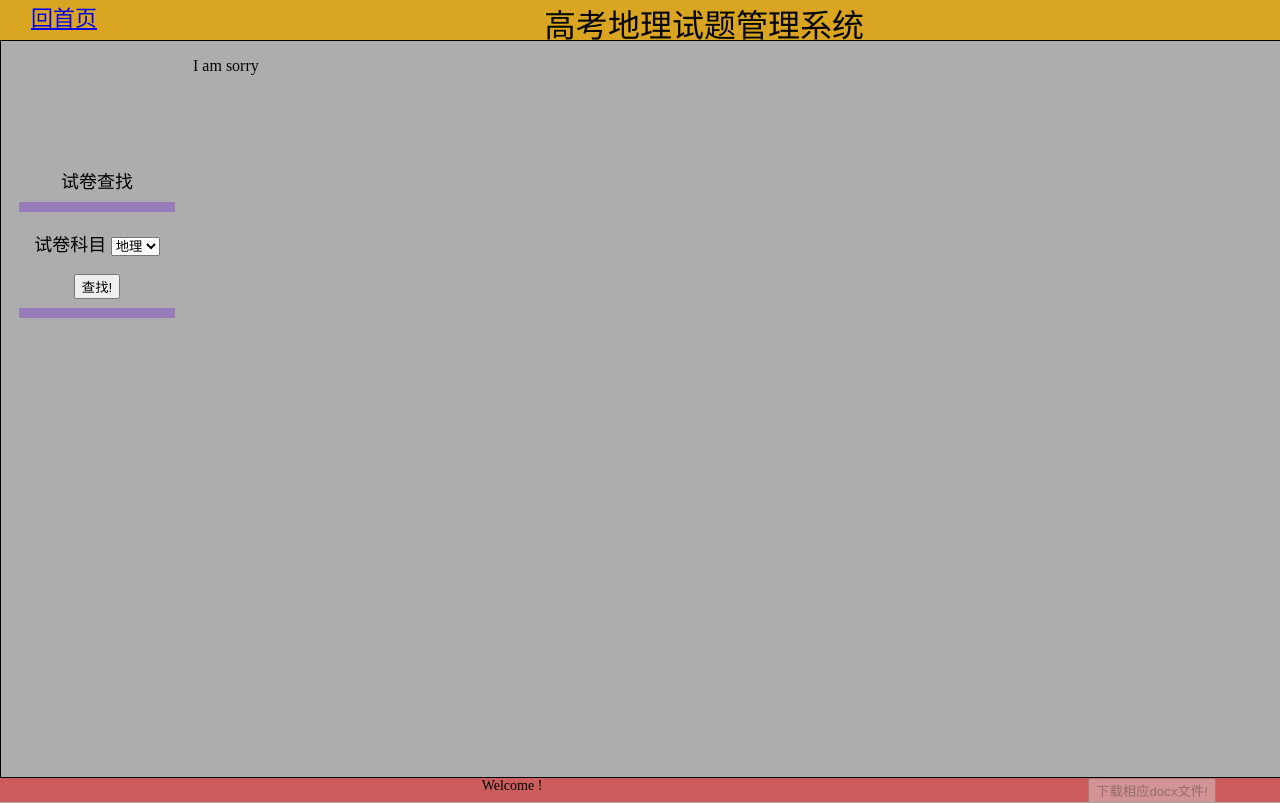
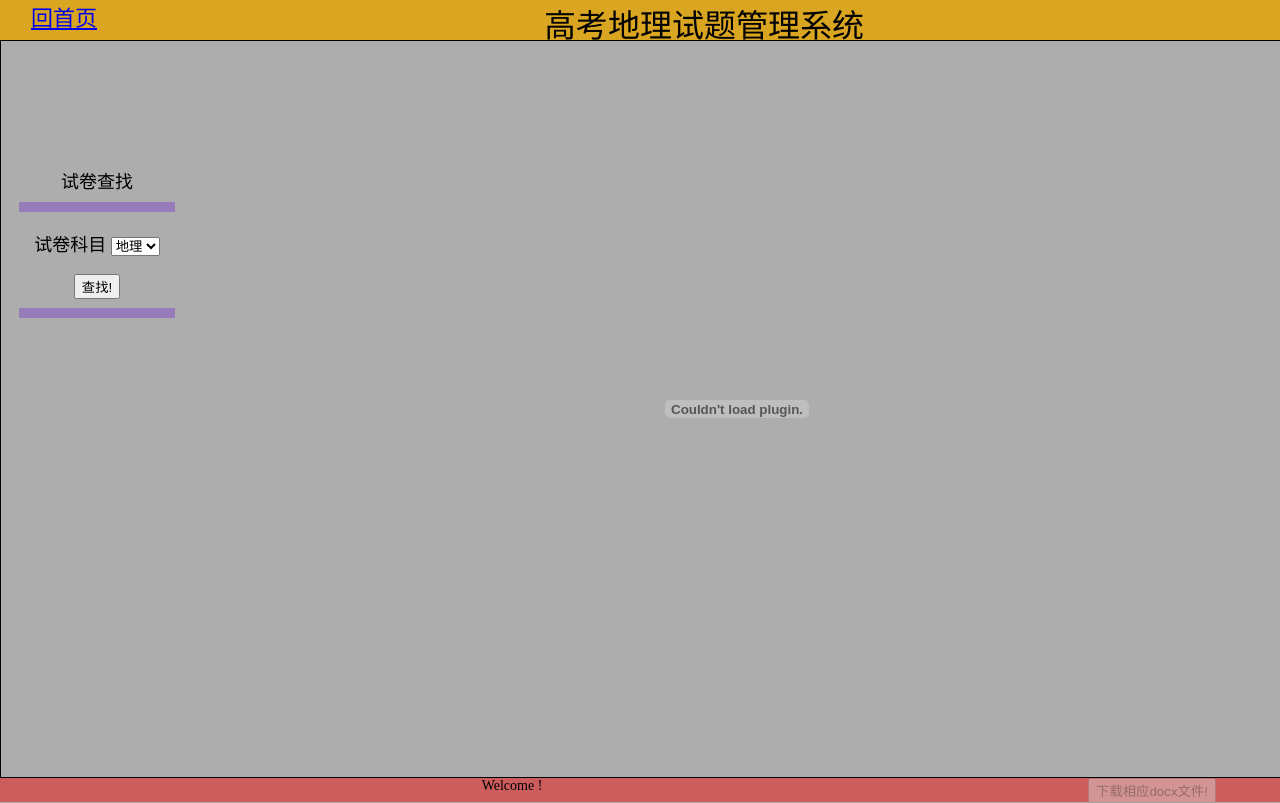
Before and after one commit to wenheping/exam, a Django app: page /shiti/ in a window 1280 px wide. Run offline with Django 3.2, Linux system fonts and the light colour scheme.

Commit message:
Update shiti.html

```diff
--- a/shiti/templates/shiti.html
+++ b/shiti/templates/shiti.html
@@ -31,7 +31,6 @@
       </div>
       <div id="right">
       <object data="{{STATIC_URL}}pdf/dg/{{ file_name }}#page=1" type="application/pdf" width="100%" height="100%">
-         <p>I am sorry <a href="paper1.pdf"></a></p>
       </object>
       </div>
     </div>
```
